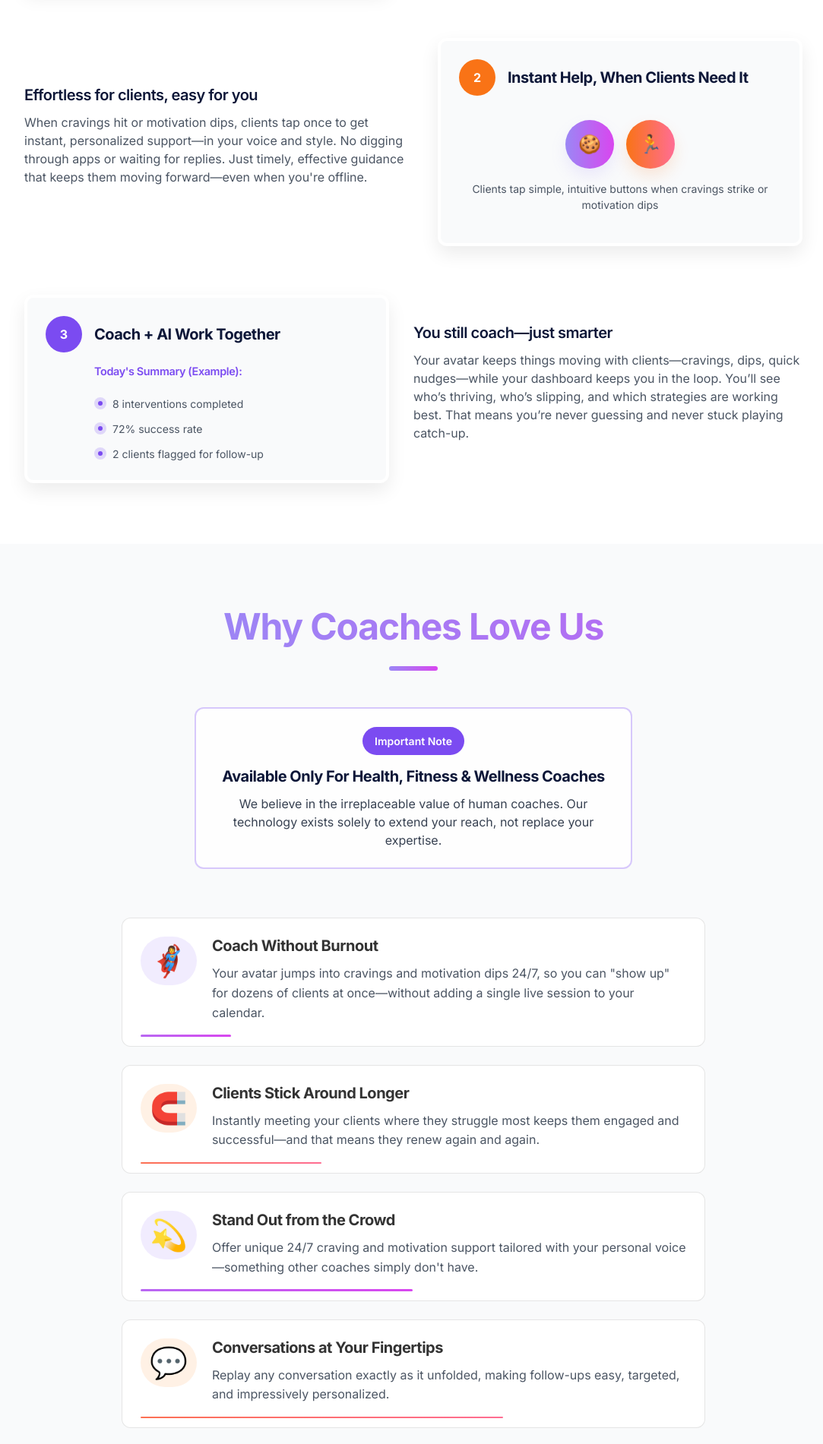
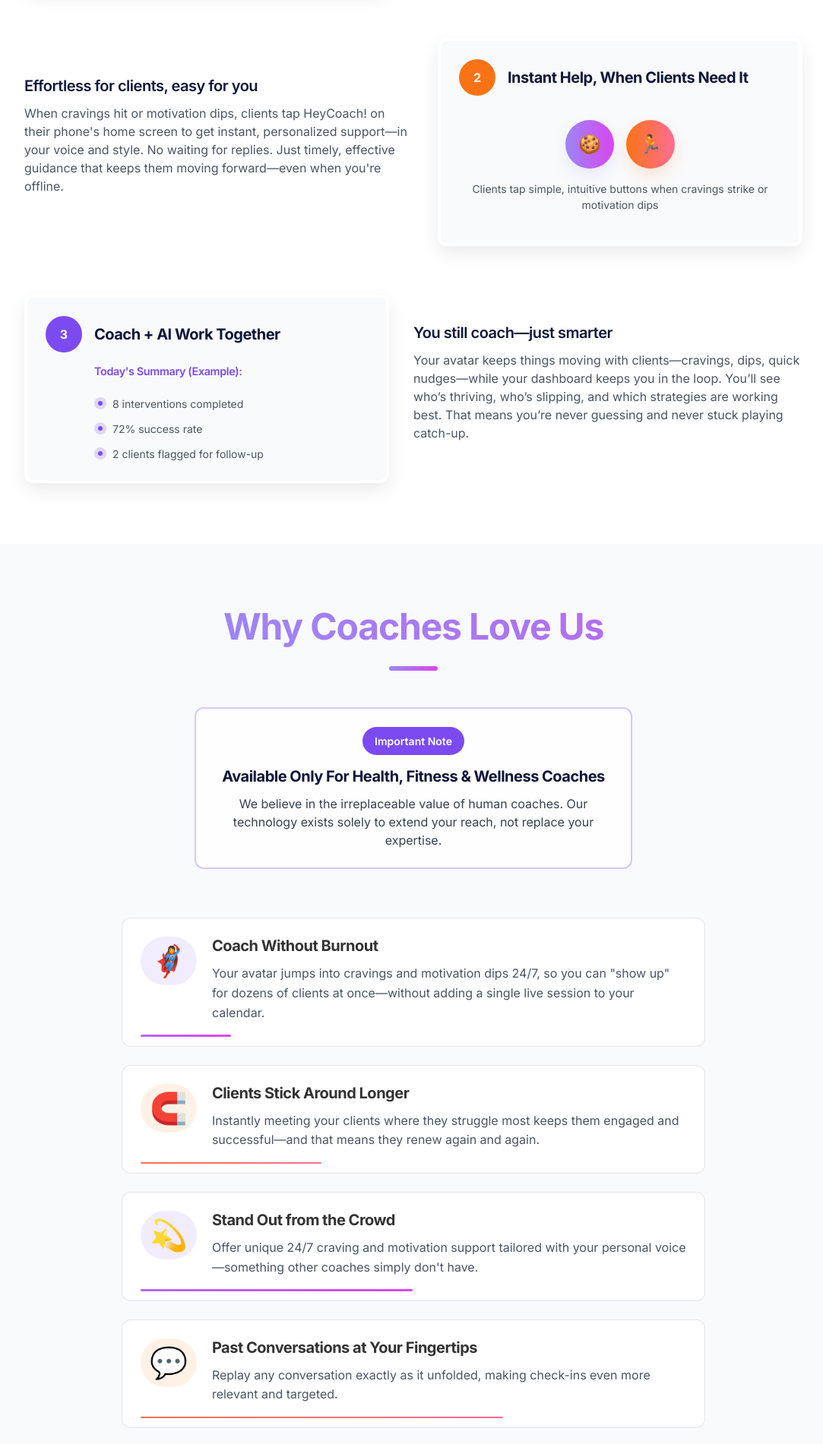
Before and after one commit to ljonespwc/heycoach-landing, a plain HTML site: page index.html in a window 1280 px wide. Shown: the part 3388-5289 px from the top of the page at 76% size, without its empty margins (96-1179 px from the left). Drawn offline with nearby package versions, Linux system fonts and the light colour scheme.

Commit message:
copy: refine product messaging for client sharing and conversation features

```diff
--- a/index.html
+++ b/index.html
@@ -619,7 +619,7 @@
                             <div class="mini-bullet crave-mini-bullet">
                             <div class="mini-dot"></div>
                             </div>
-                            <p>Share personalized links with your clients</p>
+                            <p>Share a HeyCoach link with each client</p>
                         </div>
                         </div>
                     </div>
@@ -663,7 +663,7 @@
                 <div class="step-right">
                     <h4 class="step-subtitle">Effortless for clients, easy for you</h4>
                     <p class="step-desc">
-                      When cravings hit or motivation dips, clients tap once to get instant, personalized support—in your voice and style. No digging through apps or waiting for replies. Just timely, effective guidance that keeps them moving forward—even when you're offline.
+                      When cravings hit or motivation dips, clients tap HeyCoach! on their phone's home screen to get instant, personalized support—in your voice and style. No waiting for replies. Just timely, effective guidance that keeps them moving forward—even when you're offline.
                     </p>
                 </div>
                 </div>
@@ -797,8 +797,8 @@
                             💬
                         </div>
                         <div class="listicle-text">
-                            <h3 class="listicle-title">Conversations at Your Fingertips</h3>
-                            <p class="listicle-desc">Replay any conversation exactly as it unfolded, making follow-ups easy, targeted, and impressively personalized.</p>
+                            <h3 class="listicle-title">Past Conversations at Your Fingertips</h3>
+                            <p class="listicle-desc">Replay any conversation exactly as it unfolded, making check-ins even more relevant and targeted.</p>
                         </div>
                     </div>
                     <div class="progress-container">
```
